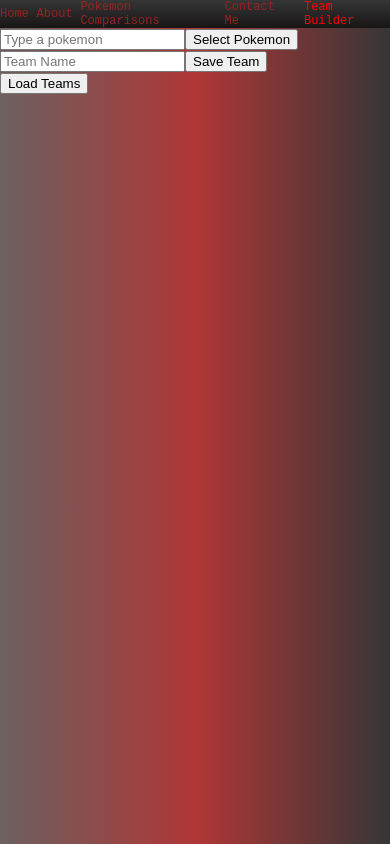
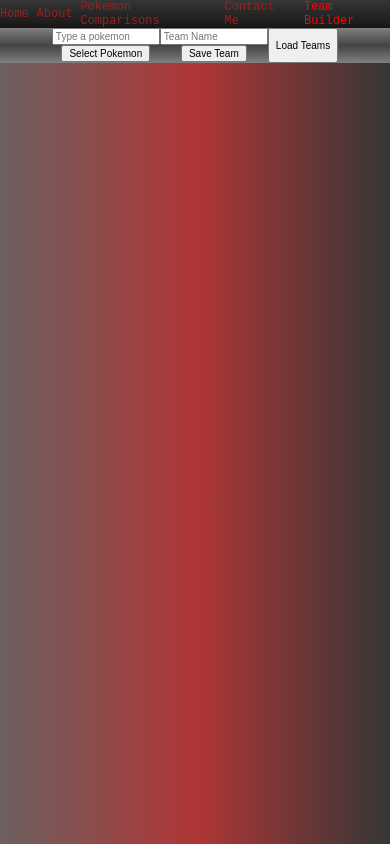
Before and after one commit to DylanCollinsCodes/pokemonapp, a React (Create React App) app: page /teambuilder in a window 390 px wide. Built offline with nearby package versions, Linux system fonts and the light colour scheme; the HTML template or start-up script is replaced by a standard one; a web font is replaced by a local one.

Commit message:
added teams

```diff
--- a/src/components/teams.jsx
+++ b/src/components/teams.jsx
@@ -6,29 +6,30 @@ export default function Teams(props){
     const [pokemonTeam, setPokemonTeam] = useState([])
     const [teamName, setTeamName] = useState('')
 
+    async function fetchPokeData(){
+        setTeamName(props.poke.Name)
+            let images = []
+            for(let i = 0; i < props.poke.Pokemon.length; i++){
+                const res = await axios.get(`https://pokeapi.co/api/v2/pokemon/${props.poke.Pokemon[i]}`)
+                    images.push({
+                        Name: res.data.name,
+                        Image: res.data.sprites.front_default
+                    })
+            }
+        setPokemonTeam(images)
+    }
+
     useEffect(()=>{
-        if(props.poke){
-            let pokemonTeam = props.poke.Pokemon
-            let teamName = props.poke.Name
-            let pokeData = []
-            setTeamName(teamName)
-            setPokemonTeam(pokemonTeam)
-            for(let i = 0; i < pokemonTeam.length; i++){
-                axios.get(`https://pokeapi.co/api/v2/pokemon/${pokemonTeam[i]}`).then((res)=>{
-                    let data = res.data
-                    pokeData.push(data)
-                })
-            }
-            setPokemonTeam(pokeData)
-        }
-      },[])
+        fetchPokeData()
+      },[props.poke])
 
     return (
-        <div>
-            {teamName}
-            {pokemonTeam.map((pokemon, index) => <div key={`${pokemon} - ${index}`}>
-            {<img src={pokemon.sprites?.front_default} alt=""></img>}
-            {pokemon.name}
+        <div className='pokeTeamHolder'>
+            <div className='teamTopper'>{teamName}</div>
+            <div className='teamTopper'><button className='teamDeleteButton'>Delete Team</button></div>
+            {pokemonTeam.map((pokemon, index) => <div className='pokeSprites' key={`${pokemon} - ${index}`}>
+            {<img src={pokemon.Image} alt=""></img>}
+            <div className='pokemonInTeamName'>{pokemon.Name}</div>
             </div>)}
         </div>
     )
--- a/src/pages/pokemon.js
+++ b/src/pages/pokemon.js
@@ -150,6 +150,7 @@ const Pokemon = () => {
         </div>
 
         <div id='pokemonHolder'>
+            {console.log('hit')}
             {pokemonList.map((poke, index)=>(
             poke && <Board poke = {poke} key = {index} selectPokemon = {selectPokemon} num = {num}/>
             ))}
--- a/src/pages/teambuilder.js
+++ b/src/pages/teambuilder.js
@@ -3,7 +3,7 @@ import { useEffect, useReducer, useState } from 'react'
 import initialState from '../state/initialstate'
 import axios from 'axios'
 import Teams from '../components/teams'
-import '../style/pokemon.css'
+import '../style/teambuilder.css'
 import Board from '../components/board'
 
 const TeamBuilder = () => {
@@ -29,8 +29,8 @@ const TeamBuilder = () => {
     }
   }
 
-  function loadPokemonTeams(){
-    let allTeams = []
+  function loadPokemonTeams(count){
+    let allPokeTeams = []
     for (let i = 0; i < localStorage.length; i++){
       if(localStorage.key(i) === 'debug')continue
       let arrPoke;
@@ -44,40 +44,43 @@ const TeamBuilder = () => {
       let pokeName = arrPoke[j]
       pokesTeam.Pokemon.push(pokeName)
       }
-      allTeams.push(pokesTeam)
+      allPokeTeams.push(pokesTeam)
   }
-  console.log(allTeams)
-  dispatch({type: 'SET_POKEMON_TEAMS', payload: allTeams})
+  dispatch({type: 'SET_POKEMON_TEAMS', payload: allPokeTeams})
 }
 
   return (
     <div>
-        <form onSubmit={((e)=>{
+      <div id='teamBuilderBox'>
+      <form className='teamForm' onSubmit={((e)=>{
             e.preventDefault()
             getSpecificPokemon()
             })}>
-            <input className="pokeInput" placeholder='Type a pokemon' value = {specificPokemon.name} onChange={(event)=> dispatch({type: 'ADD_SPECIFIC_POKEMON', payload: event.target.value})}></input>
-            <button className="pokeButton">Select Pokemon</button>
+            <input className='teamInputBox' placeholder='Type a pokemon' value = {specificPokemon.name} onChange={(event)=> dispatch({type: 'ADD_SPECIFIC_POKEMON', payload: event.target.value})}></input>
+            <button>Select Pokemon</button>
         </form>
 
-        <form onSubmit={(e)=>{
+        <form className='teamForm' onSubmit={(e)=>{
           e.preventDefault()
           savePokemonTeam(teamName)
         }}>
-        <input placeholder='Team Name' value = {teamName} onChange={(event) => dispatch({type: 'POKEMON_TEAM_NAME', payload: event.target.value})}></input>
+        <input className='teamInputBox' placeholder='Team Name' value = {teamName} onChange={(event) => dispatch({type: 'POKEMON_TEAM_NAME', payload: event.target.value})}></input>
         <button>Save Team</button>
         </form>
-        <button onClick={loadPokemonTeams}>Load Teams</button>
+        <div>
+          <button className='loadTeamsButton' onClick={loadPokemonTeams}>Load Teams</button>
+        </div>
+      </div>
 
         <div id='pokemonHolder'>
           {pokemonTeam.map((poke, index)=>(
-          poke && <Board poke = {poke} allPokeTeams = {allPokeTeams} key = {index}/>
+          <Board poke = {poke} key = {index}/>
           ))}
         </div>
 
-        <div>
+        <div id='pokeTeamHolderMain'>
           {allPokeTeams.reverse().map((poke, index)=>(
-          poke && <Teams poke = {poke} key = {index}/>
+           poke && <Teams poke = {poke} key = {index}/>
           ))}
         </div>
     </div>
--- a/src/state/reducer.js
+++ b/src/state/reducer.js
@@ -11,6 +11,7 @@ export default function reducer(state,action){
         return {...state,pokemonList: [...pokemonList,action.payload]}
 
       case 'FETCH_POKEMON_TEAM':
+        if(pokemonTeam.length >= 6)pokemonTeam.shift()
         return {...state,pokemonTeam: [...pokemonTeam,action.payload]}
 
       case 'INCREMENT':
--- a/src/style/teambuilder.css
+++ b/src/style/teambuilder.css
@@ -0,0 +1,93 @@
+#teamBuilderBox {
+    display: flex;
+    justify-content: center;
+    align-items: center;
+    background-image:
+    linear-gradient(
+     gray, rgb(69, 67, 67), gray
+    );
+}
+
+.teamForm {
+    display: flex;
+    justify-content: center;
+    align-items: center;
+    flex-direction: column;
+}
+
+.loadTeamsButton {
+    height: 42.67px;
+}
+
+.pokeTeamHolder {
+    display: flex;
+    flex-wrap: wrap;
+    width: 45%;
+    margin: 1%;
+    border: 1px solid;
+    border-image:
+    linear-gradient(
+        to right,
+     black, red, black
+    ) 1;
+}
+
+.teamTopper {
+    display: flex;
+    width: 50%;
+    justify-content: center;
+    align-items: center;
+    border: 1px solid;
+    border-image:
+    linear-gradient(
+        to right,
+     black, red, black
+    ) 1;
+    box-sizing: border-box;
+}
+
+.pokemonInTeamName {
+    padding-bottom: 5px;
+}
+
+#pokeTeamHolderMain {
+    display: flex;
+    flex-wrap: wrap;
+    justify-content: center;
+    align-items: center;
+}
+
+.pokeSprites {
+    display: flex;
+    justify-content: center;
+    align-items: center;
+    flex-direction: column;
+    width: 50%;
+    border: 1px solid;
+    border-image:
+    linear-gradient(
+        to right,
+     black, red, black
+    ) 1;
+    box-sizing: border-box;
+}
+
+@media screen and (max-width: 400px) {
+    #teamBuilderBox *{
+        font-size: 10px;
+    }
+
+    .teamInputBox {
+        width: 100px;
+    }
+
+    .loadTeamsButton {
+        height: 34.67px;
+    }
+
+    .pokeTeamHolder,.teamDeleteButton {
+        font-size: 10px;
+    }
+
+
+}
```
